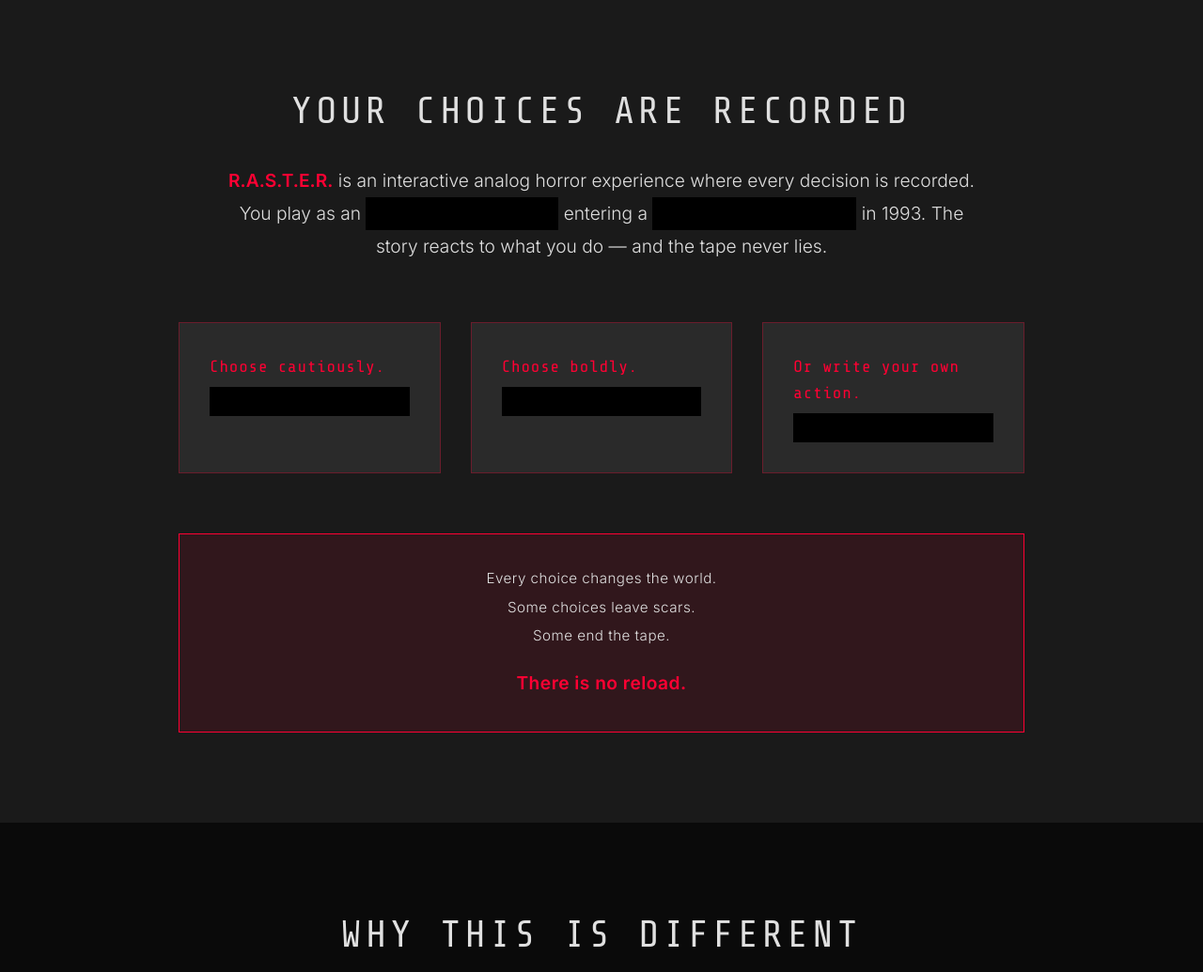
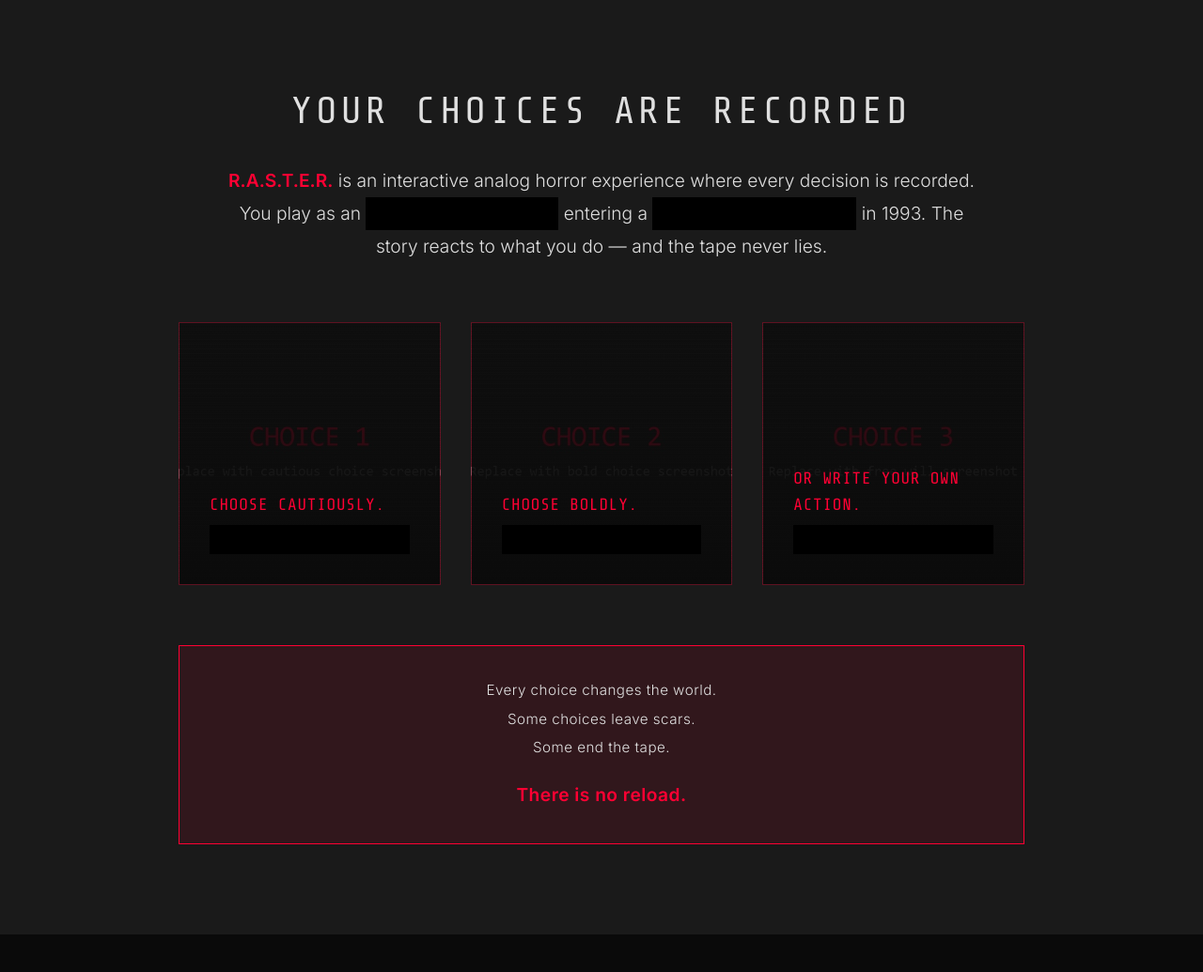
Before and after one commit to mradfo21/5th-corner-web, a Flask app: page / in a window 1280 px wide. Shown: the part 1465-2500 px from the top of the page at 94% size. Run offline with Flask 3, Linux system fonts and the light colour scheme.

Commit message:
Add gameplay screenshots to choice cards with overlay effect

```diff
--- a/static/css/style.css
+++ b/static/css/style.css
@@ -404,16 +404,56 @@
 }
 
 .choice-card {
-    background-color: var(--color-gray);
-    padding: var(--spacing-md);
+    position: relative;
+    min-height: 280px;
+    overflow: hidden;
     border: 1px solid rgba(255, 0, 51, 0.3);
     transition: all 0.3s ease;
+
+    /* Background image styling */
+    background-size: cover;
+    background-position: center;
+    background-repeat: no-repeat;
+}
+
+.choice-overlay {
+    position: absolute;
+    top: 0;
+    left: 0;
+    width: 100%;
+    height: 100%;
+    background: linear-gradient(
+        to bottom,
+        rgba(10, 10, 10, 0.75) 0%,
+        rgba(10, 10, 10, 0.85) 50%,
+        rgba(10, 10, 10, 0.95) 100%
+    );
+    transition: background 0.3s ease;
+    z-index: 1;
+}
+
+.choice-content {
+    position: relative;
+    z-index: 2;
+    padding: var(--spacing-md);
+    height: 100%;
+    display: flex;
+    flex-direction: column;
+    justify-content: flex-end;
 }
 
 .choice-card:hover {
     border-color: var(--color-vhs-red);
-    box-shadow: 0 0 15px rgba(255, 0, 51, 0.15); /* Subtle red glow */
-    background-color: rgba(255, 0, 51, 0.05); /* Very subtle red tint */
+    box-shadow: 0 0 20px rgba(255, 0, 51, 0.25);
+}
+
+.choice-card:hover .choice-overlay {
+    background: linear-gradient(
+        to bottom,
+        rgba(10, 10, 10, 0.65) 0%,
+        rgba(10, 10, 10, 0.75) 50%,
+        rgba(10, 10, 10, 0.85) 100%
+    );
 }
 
 .choice-label {
@@ -423,11 +463,12 @@
     margin-bottom: var(--spacing-xs);
     font-weight: 400;
     letter-spacing: 0.05em;
+    text-transform: uppercase;
 }
 
 .choice-desc {
     font-size: 0.95rem;
-    color: rgba(224, 224, 224, 0.8);
+    color: rgba(224, 224, 224, 0.9);
 }
 
 .warning {
--- a/templates/index.html
+++ b/templates/index.html
@@ -69,17 +69,26 @@
             </div>
 
             <div class="choice-grid">
-                <div class="choice-card">
+                <div class="choice-card" style="background-image: url('{{ url_for('static', filename='images/choices/choice1.jpg') }}');">
+                    <div class="choice-overlay"></div>
+                    <div class="choice-content">
                         <p class="choice-label">Choose cautiously.</p>
                         <p class="choice-desc" data-text="Survival demands careful planning.">&nbsp;</p>
                     </div>
-                <div class="choice-card">
+                </div>
+                <div class="choice-card" style="background-image: url('{{ url_for('static', filename='images/choices/choice2.jpg') }}');">
+                    <div class="choice-overlay"></div>
+                    <div class="choice-content">
                         <p class="choice-label">Choose boldly.</p>
                         <p class="choice-desc" data-text="Risk brings revelation.">&nbsp;</p>
                     </div>
-                <div class="choice-card">
+                </div>
+                <div class="choice-card" style="background-image: url('{{ url_for('static', filename='images/choices/choice3.jpg') }}');">
+                    <div class="choice-overlay"></div>
+                    <div class="choice-content">
                         <p class="choice-label">Or write your own action.</p>
                         <p class="choice-desc" data-text="The system remembers everything.">&nbsp;</p>
+                    </div>
                 </div>
             </div>
 
```
Also changed, not shown: static/images/choices/README.md (added), static/images/choices/choice1.jpg (added), static/images/choices/choice2.jpg (added), static/images/choices/choice3.jpg (added). Lines whose indentation alone changed are shown as unchanged.
